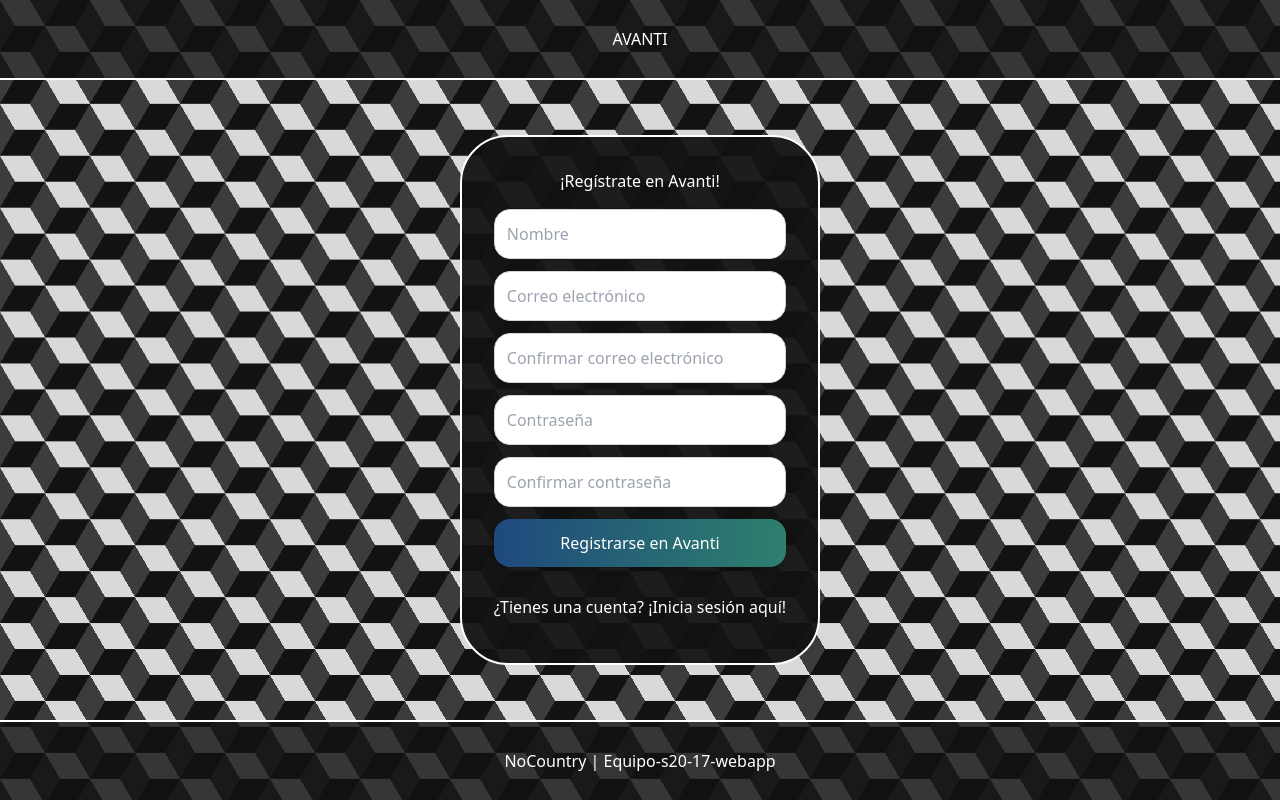
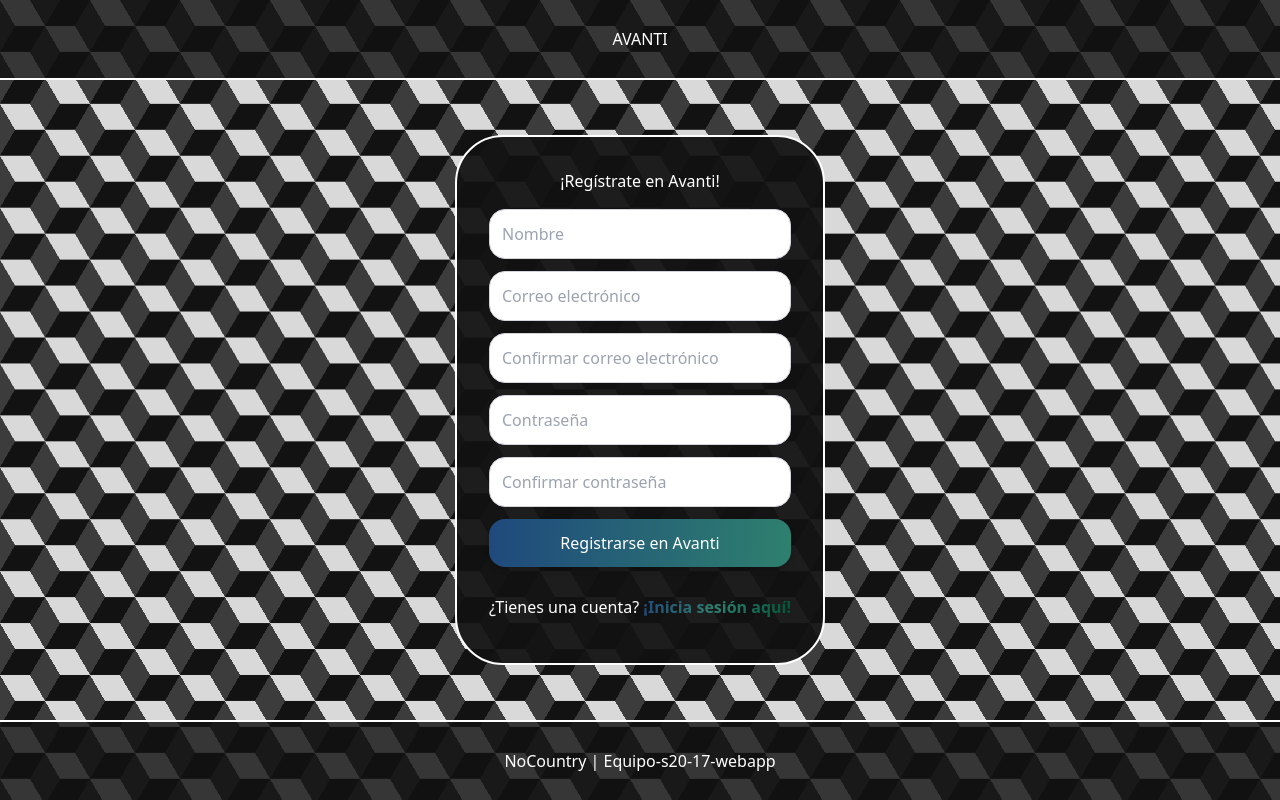
Before and after one commit to No-Country-simulation/S20-17-webapp, a React (Vite) app in the folder Frontend/: page /register in a window 1280 px wide. Built offline with nearby package versions, Linux system fonts and the light colour scheme; the HTML template or start-up script is replaced by a standard one.

Commit message:
Add styling to links in UserRegisterPage.jsx

```diff
--- a/Frontend/src/pages/Auth/UserRegisterPage.jsx
+++ b/Frontend/src/pages/Auth/UserRegisterPage.jsx
@@ -35,7 +35,10 @@ export function UserRegisterPage() {
                     <p className="grid min-h-12 min-w-12 place-items-center">
                         <Link to="/login">
                             ¿Tienes una cuenta?
-                            <span> ¡Inicia sesión aquí!</span>
+                            <span className="bg-gradient-avanti bg-clip-text font-bold text-transparent">
+                                {" "}
+                                ¡Inicia sesión aquí!
+                            </span>
                         </Link>
                     </p>
                 </div>
```
